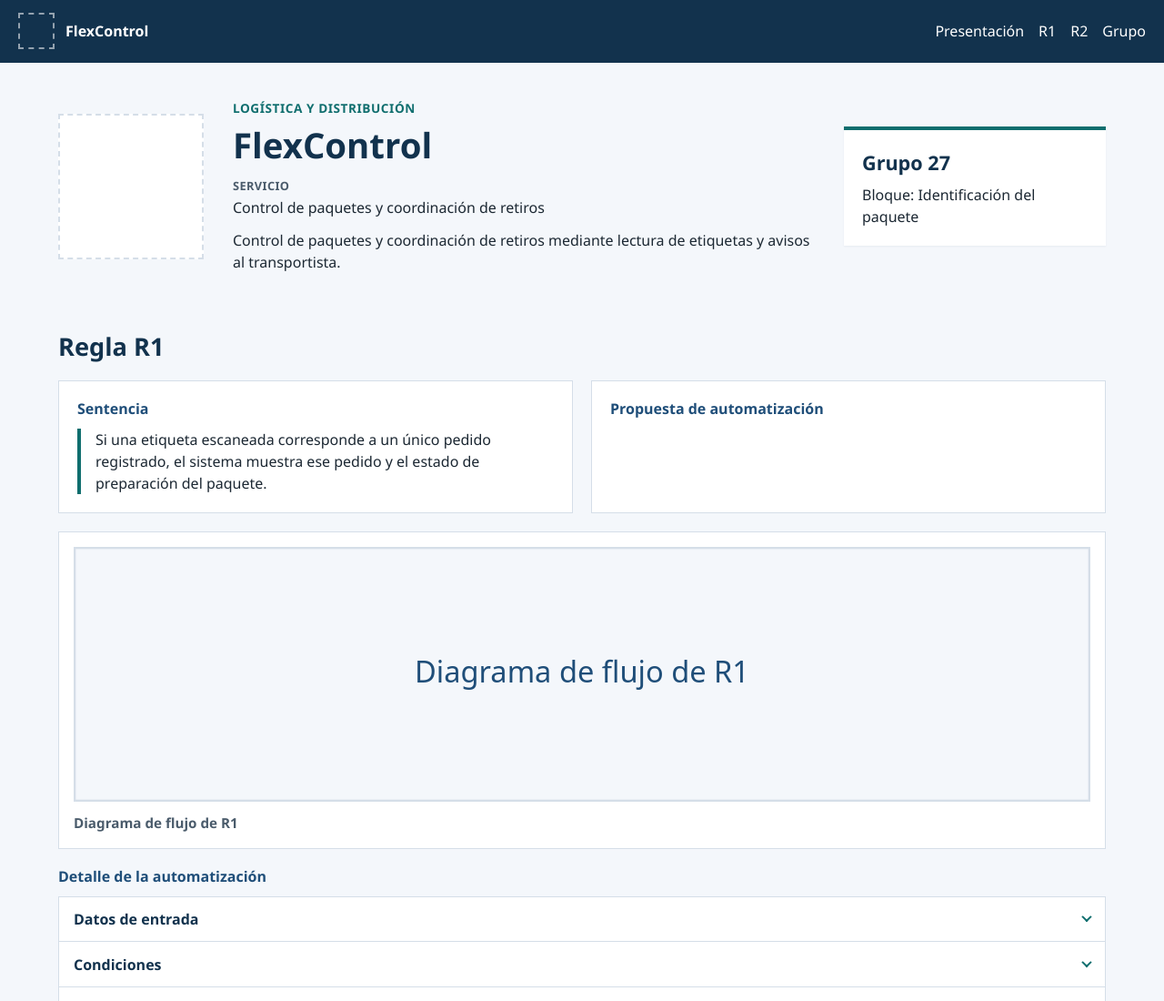
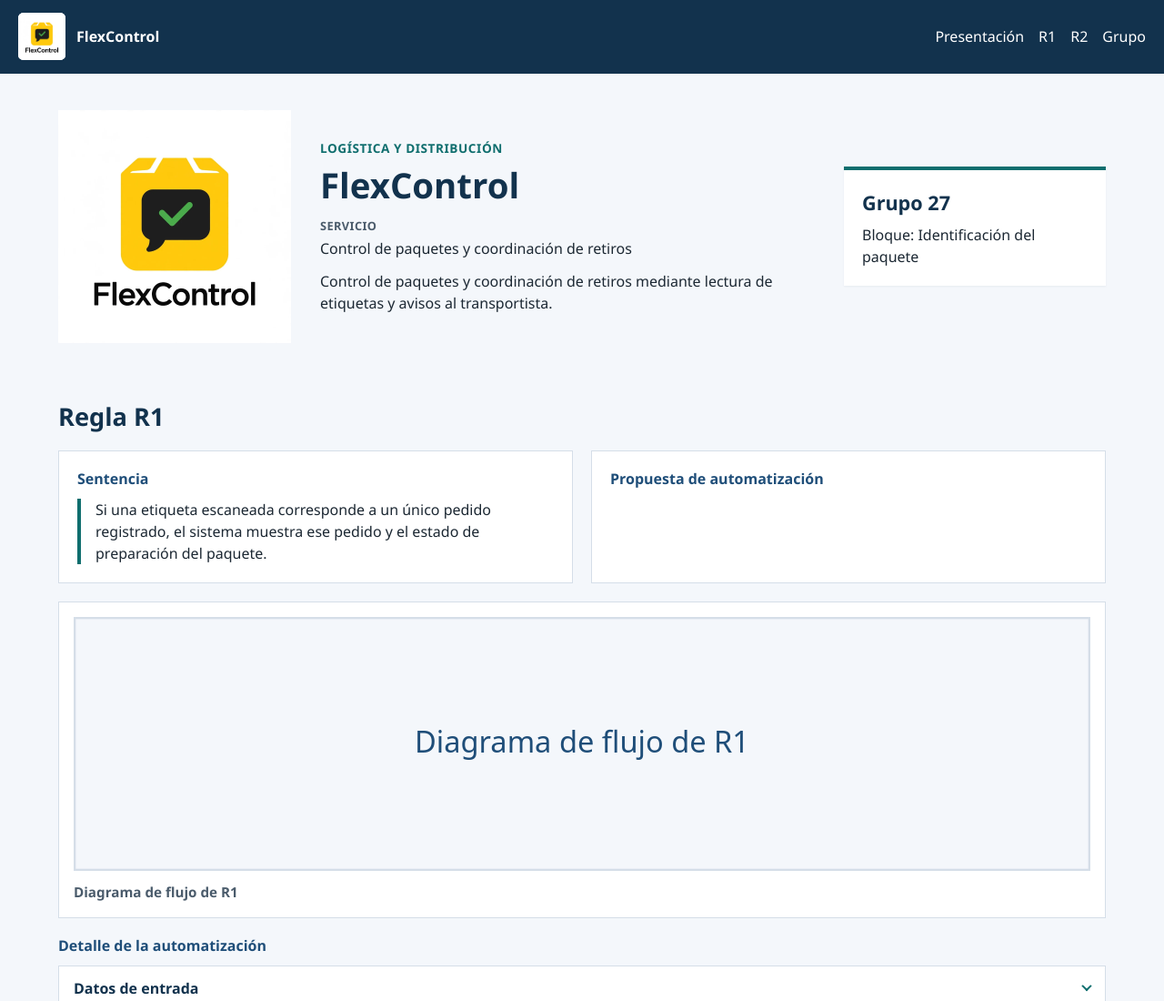
Before and after one commit to RPalagano/TP3-FlexControl-Grupo27, a plain HTML site: page index.html in a window 1280 px wide. Shown: the top 1100 px of the page at 91% size. Drawn offline with Linux system fonts and the light colour scheme.

Commit message:
se agrega icon

```diff
--- a/css/styles.css
+++ b/css/styles.css
@@ -77,22 +77,21 @@ main {
   margin: 0 auto;
 }
 
-.logo-reserva {
+.logo {
   display: block;
-  border: 2px dashed var(--linea);
-  background: var(--superficie);
+  object-fit: contain;
 }
 
-.logo-reserva--chico {
-  width: 2.5rem;
-  height: 2.5rem;
-  border-color: rgba(255, 255, 255, 0.55);
-  background: transparent;
+.logo--chico {
+  width: 3.25rem;
+  height: 3.25rem;
+  background: #ffffff;
+  border-radius: 0.35rem;
 }
 
-.logo-reserva--grande {
-  width: 10rem;
-  height: 10rem;
+.logo--grande {
+  width: 16rem;
+  height: auto;
 }
 
 .presentacion {
--- a/index.html
+++ b/index.html
@@ -10,8 +10,7 @@
   <body>
     <header class="encabezado">
       <a class="encabezado__marca" href="#presentacion">
-        <!-- Incorporar el logo original en assets/images/logo-flexcontrol.svg -->
-        <span class="logo-reserva logo-reserva--chico" role="img" aria-label="Espacio reservado para el logo original de FlexControl"></span>
+        <img class="logo logo--chico" src="assets/images/icon_flexcontrol.webp" alt="" width="52" height="52">
         <span>FlexControl</span>
       </a>
       <nav class="navegacion" aria-label="Secciones de la página">
@@ -25,8 +24,7 @@
     <main>
       <section class="presentacion" id="presentacion" aria-labelledby="titulo-flexcontrol">
         <div class="presentacion__grilla">
-          <!-- Incorporar el logo original en assets/images/logo-flexcontrol.svg -->
-          <div class="logo-reserva logo-reserva--grande" role="img" aria-label="Espacio reservado para el logo original de FlexControl"></div>
+          <img class="logo logo--grande" src="assets/images/icon_flexcontrol.webp" alt="Logo de FlexControl" width="256" height="256">
 
           <div class="presentacion__identidad">
             <p class="presentacion__rubro">Logística y distribución</p>
```
Also changed, not shown: assets/images/icon_flexcontrol.webp (added).
